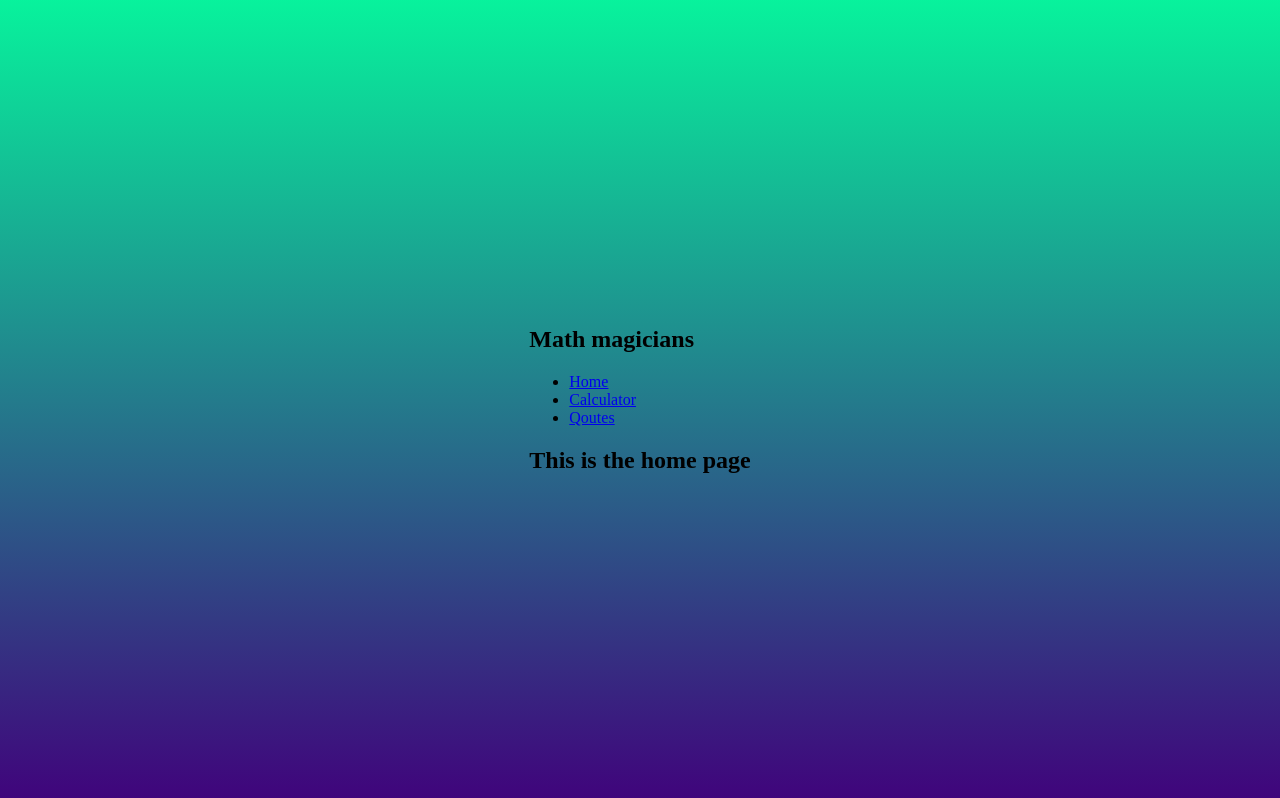
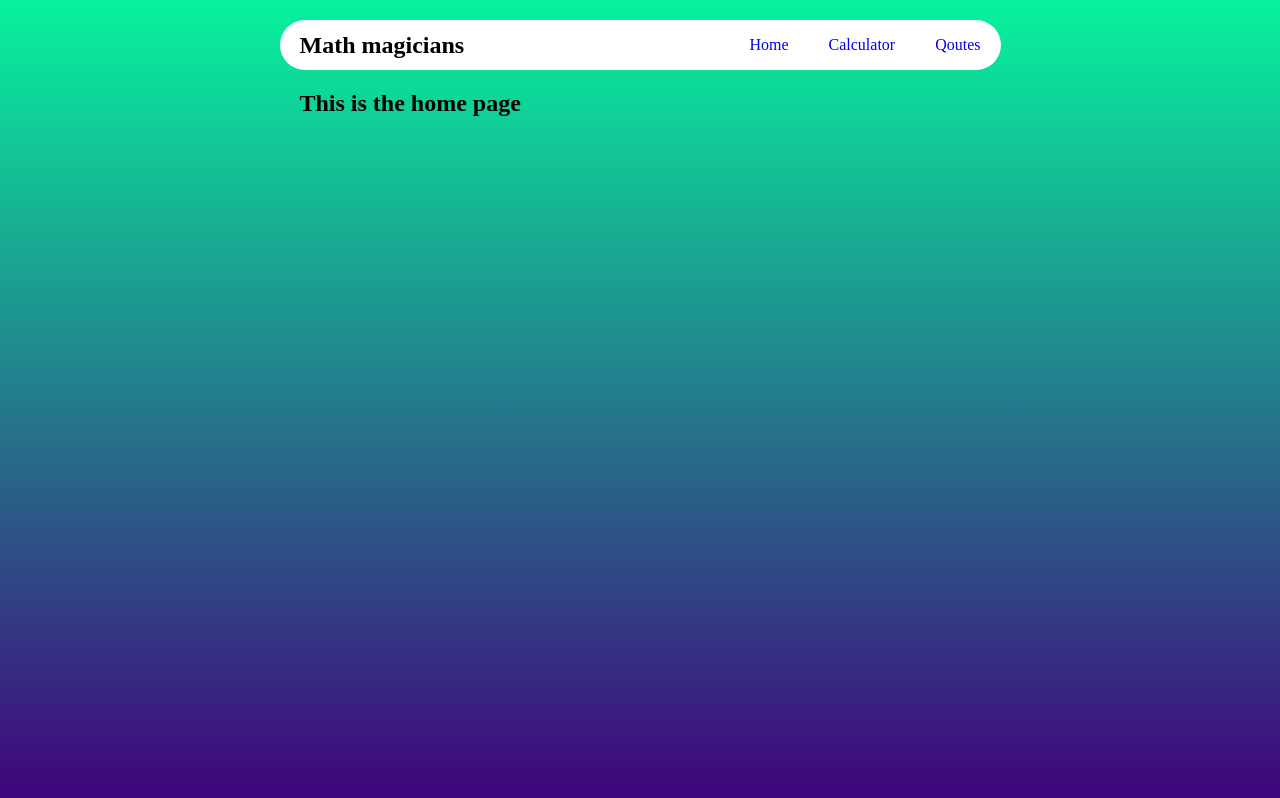
Before and after one commit to ctokoli/math-magicians-react-app, a React (Create React App) app: page / in a window 1280 px wide. Built offline with nearby package versions, Linux system fonts and the light colour scheme.

Commit message:
Update index.js

```diff
--- a/src/index.js
+++ b/src/index.js
@@ -1,26 +1,8 @@
 import React from 'react';
 import ReactDOM from 'react-dom/client';
-import { BrowserRouter, Routes, Route } from 'react-router-dom';
+import App from './App';
 import './index.css';
 import reportWebVitals from './reportWebVitals';
-import HomePage from './components/Home';
-import Layout from './components/Layout';
-import Calculator from './components/Calculator';
-import Qoutes from './components/Quotes';
-
-export default function App() {
-  return (
-    <BrowserRouter>
-      <Routes>
-        <Route path="/" element={<Layout />}>
-          <Route index element={<HomePage />} />
-          <Route path="calculator" element={<Calculator />} />
-          <Route path="quotes" element={<Qoutes />} />
-        </Route>
-      </Routes>
-    </BrowserRouter>
-  );
-}
 
 const root = ReactDOM.createRoot(document.getElementById('root'));
 root.render(
```
